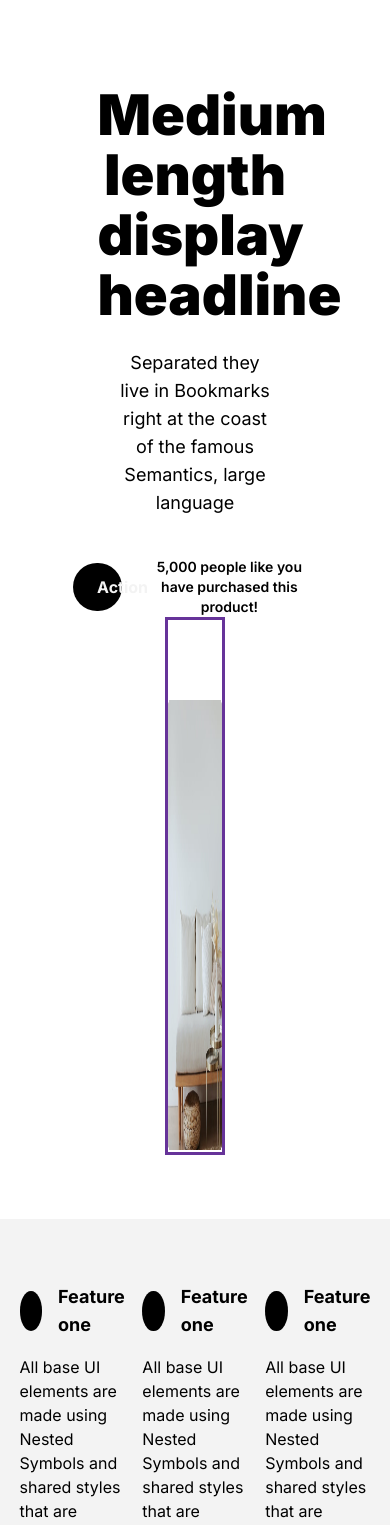
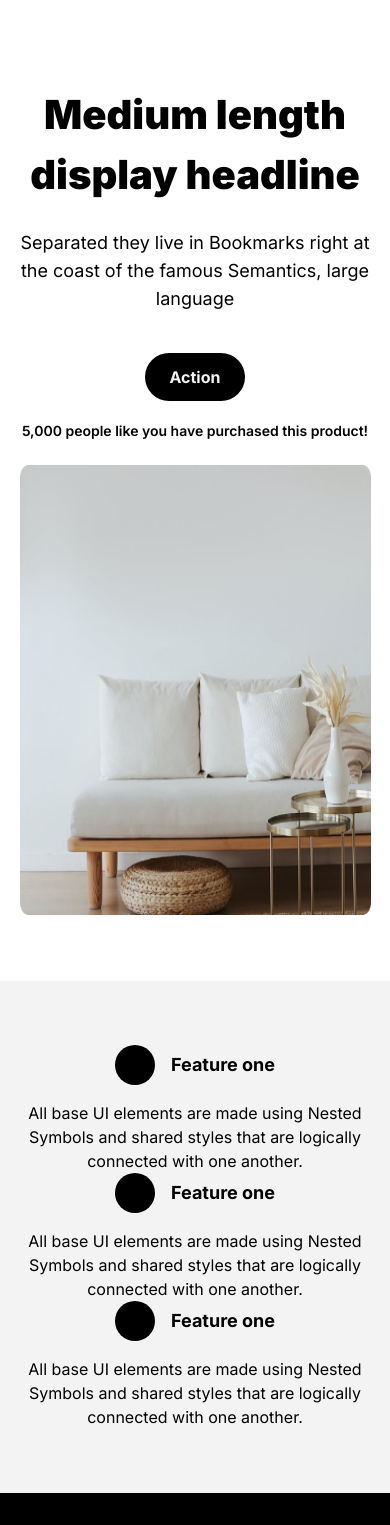
Before and after one commit to nikabliadze23/task10, a plain HTML site: page index.html in a window 390 px wide. Shown: the part 75-1600 px from the top of the page. Drawn offline with Linux system fonts and the light colour scheme.

Commit message:
add section 1 section 2 section 3 section 4
section 1 axlidan vakomiteb shecdoma mqonda da gavaswore

```diff
--- a/CSS/Tablet.css
+++ b/CSS/Tablet.css
@@ -95,6 +95,93 @@
   }
 }
 
-Footer რომ ვასწორებ 1024 პიქსელზე 1440 ზე ირევა და ცუდად გამოდის, ვერ გავუგე რატომ.
+/* Footer რომ ვასწორებ 1024 პიქსელზე 1440 ზე ირევა და ცუდად გამოდის, ვერ გავუგე რატომ. */
 
 /* !End of Footer on 1024px  */
+
+@media (max-width: 744px) {
+  h2 {
+    font-size: 40px;
+    width: 100%;
+  }
+
+  .SectionDiv_1_P {
+    width: 100%;
+    align-self: stretch;
+  }
+
+  .Action_P_div {
+    display: flex;
+    flex-direction: column;
+  }
+
+  .P_DIV {
+    width: 29%;
+  }
+
+  .ActionP_2 {
+    width: 100%;
+  }
+
+  .Section1Img {
+    margin-top: 24px;
+  }
+
+  /* *END OF SECTION 1 on 744 px  */
+
+  /* *Section2  */
+
+  .MotherDiv {
+    display: flex;
+    flex-direction: column;
+    text-align: center;
+  }
+
+  .Child1 {
+    width: 100%;
+    /* border: 5px solid red; */
+  }
+
+  .Child_1_div {
+    display: flex;
+    justify-content: center;
+    align-items: center;
+  }
+
+  /* !აქ section text, logically დან უნდა გადადიოდეს შემდეგ ხაზზე და ეგ ვერ დავსვი. */
+
+  /* Start of section 3 on 744px  */
+  .MotherDiv2 {
+    display: flex;
+    flex-direction: column;
+    row-gap: 29px;
+  }
+
+  .S_Child2 {
+    display: flex;
+    flex-direction: column;
+    justify-content: center;
+    align-items: center;
+    text-align: center;
+    row-gap: 29px;
+  }
+
+  h3 {
+    width: 97%;
+  }
+
+  /* .lite_li{
+    margin-bottom: 29px;
+  } */
+  /* ამ მოქმედებას არ მაკეთებინებს */
+
+  /* !END OF SECTION 3 on 744px  */
+
+  /* SECTION 4 on 744 px  */
+
+  h4{
+    width: 97%;
+  }
+
+  /* !End of media  */
+}
--- a/CSS/style.css
+++ b/CSS/style.css
@@ -58,12 +58,12 @@ header li {
 .SectionOne {
   /* *border: 15px solid black; */
   width: 100%;
-  padding: 64px 165px;
+  padding: 64px 0px;
 }
 
 .SectionDiv {
   /* border: 10px solid green; */
-  width: 100%;
+  width: 90%;
   display: flex;
   justify-content: space-between;
   align-items: center;
@@ -75,7 +75,7 @@ header li {
 }
 
 .SectionDiv_img {
-  border: solid rebeccapurple;
+  /* border: solid rebeccapurple; */
 }
 
 h2 {
@@ -275,7 +275,7 @@ h4 {
   display: flex;
   justify-content: center;
   align-items: center;
-  width: 7.3%;
+  width: 12%;
 }
 /* ENDING OF SECTION 4 */
 
@@ -295,9 +295,9 @@ footer {
   margin-inline: auto;
 }
 
-.FooterAdditional{
-    /* border: 5px solid rebeccapurple; */
-    width: 100%;
+.FooterAdditional {
+  /* border: 5px solid rebeccapurple; */
+  width: 100%;
 }
 
 .Footer2div {
@@ -313,7 +313,6 @@ footer {
   width: 20%;
 }
 
-
 .Footer2div p {
   width: 90%;
 }
```
